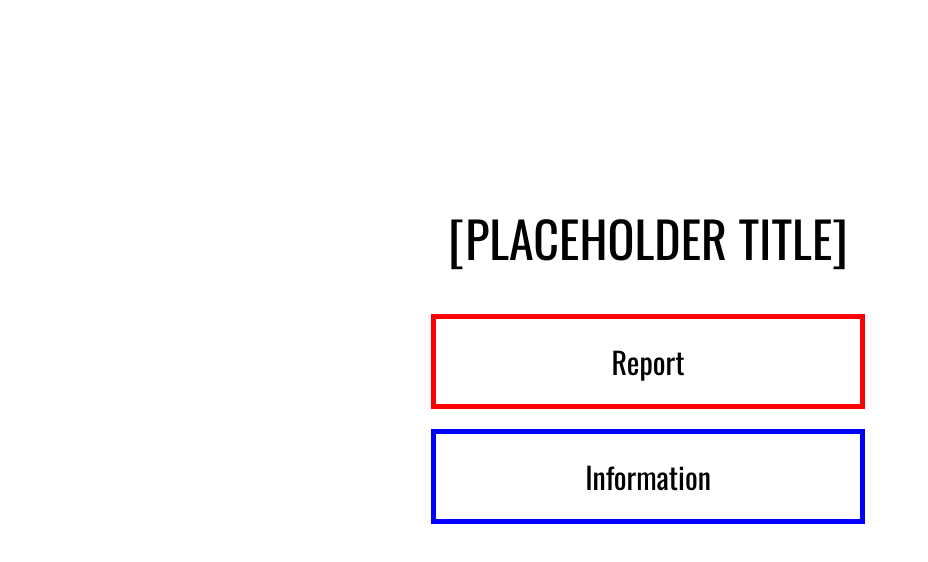
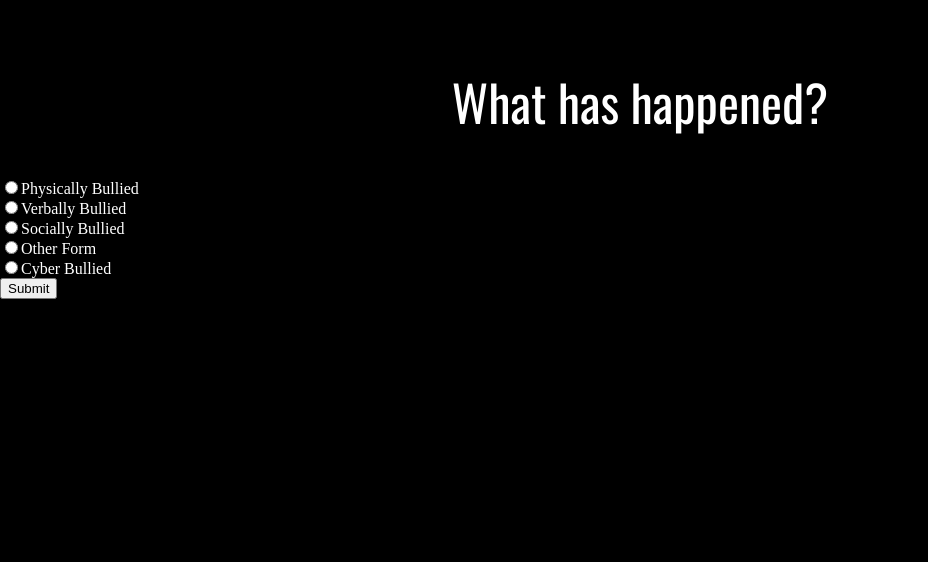
Before and after one commit to lgtyqz/abaw, a plain HTML site: page index.html in a window 1280 px wide. Shown: the whole page, without its empty margins (0-928 px from the left). Drawn offline with nearby package versions, Linux system fonts and the light colour scheme.

Commit message:
Transitions, Report Screen 1

```diff
--- a/index.html
+++ b/index.html
@@ -11,6 +11,12 @@
                 font-size: 50px;
                 text-align: center;
                 margin-bottom: 40px;
+            }
+            .slide {
+                position: fixed;
+                width: 100%;
+                height: 100%;
+                left: 0%;
             }
             .bigButton {
                 font-family: 'Oswald', sans-serif;
@@ -52,10 +58,11 @@
             }
             #report-screen-container {
                 background-color: black;
+                color: white;
                 position: fixed;
                 width: 100%;
                 height: 100%;
-                top: 100%;
+                top: 0%;
                 left: 0%;
             }
             #report-screen-holder {
@@ -69,27 +76,25 @@
                 color: white;
             }
         </style>
-        <script>
-            if (/Android|webOS|iPhone|iPad|iPod|BlackBerry|BB|PlayBook|IEMobile|Windows Phone|Kindle|Silk|Opera Mini/i.test(navigator.userAgent)) {
-                alert("MOBILE DETECTED!");
-                window.location.href = "https://lgtyqz.github.io/mabaw/";
-            }
-            /*function moveUp(){
-                document.getElementById("splash-screen-container").style.top
-            }*/
-        </script>
+        <script type="text/javascript" src="main.js"></script>
     </head>
     <body>
-        <div id="splash-screen-container">
+        <div id="splash-screen-container" class="slide">
             <div id="splash-screen-holder">
                 <div id="title">[PLACEHOLDER TITLE]</div>
-                <div id="reportB" class="bigButton" onclick="document.getElementById('splash-screen-container').style.top = '-100%';document.getElementById('report-screen-container').style.top = '0%';">Report</div>
+                <div id="reportB" class="bigButton" onclick="transition(1)">Report</div>
                 <div id="infoB" class="bigButton" onclick="alert('Hello World!')">Information</div>
             </div>
         </div>
-        <div id="report-screen-container">
+        <div id="report-screen-container" class="slide">
             <div id="report-screen-holder">
-                <div id="reportScreenTitle">[lol wut]</div>
+                <div id="reportScreenTitle">What has happened?</div>
+                <input type="radio" class="btn" >Physically Bullied<br>
+                <input type="radio" class="btn">Verbally Bullied<br>
+                <input type="radio" class="btn">Socially Bullied<br>
+                <input type="radio" class="btn">Other Form<br>
+                <input type="radio" class="btn">Cyber Bullied<br>
+                <button type="submit" onClick="function()">Submit</button>
             </div>
         </div>
     </body>
```
